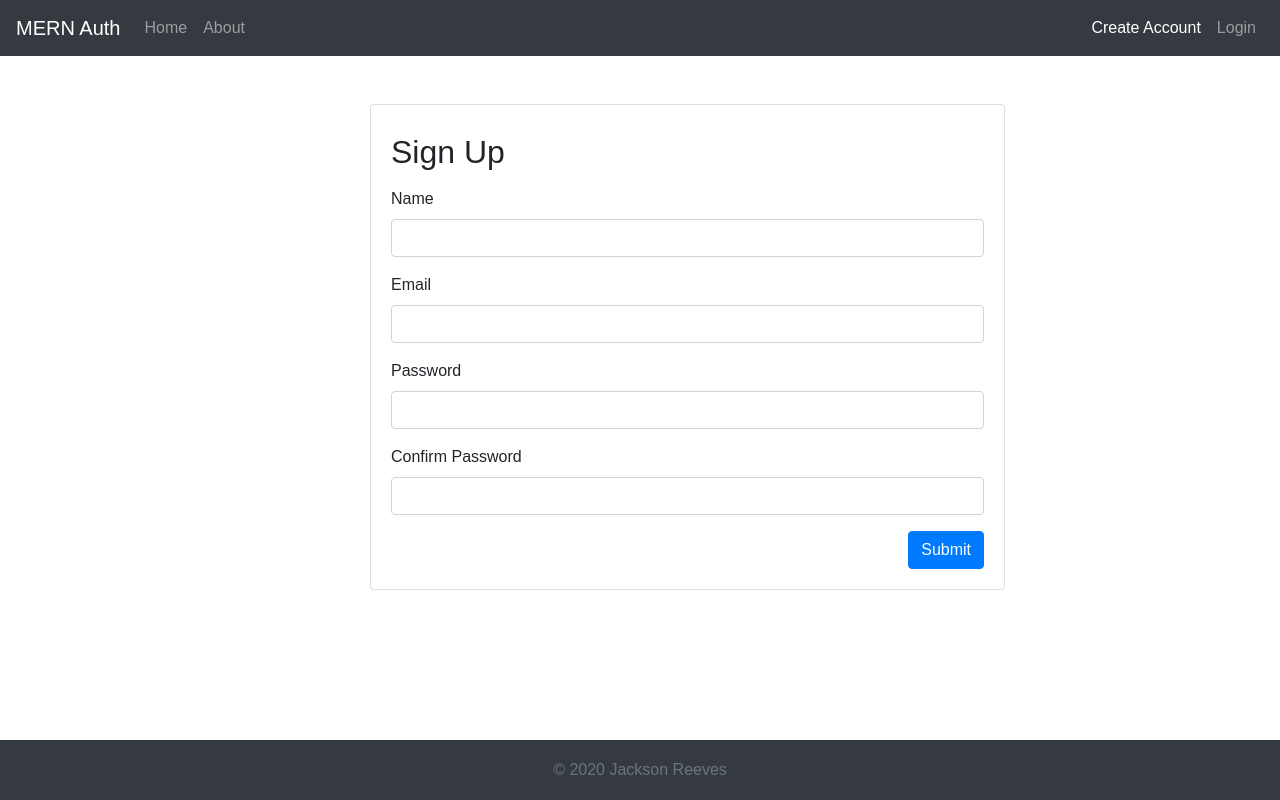
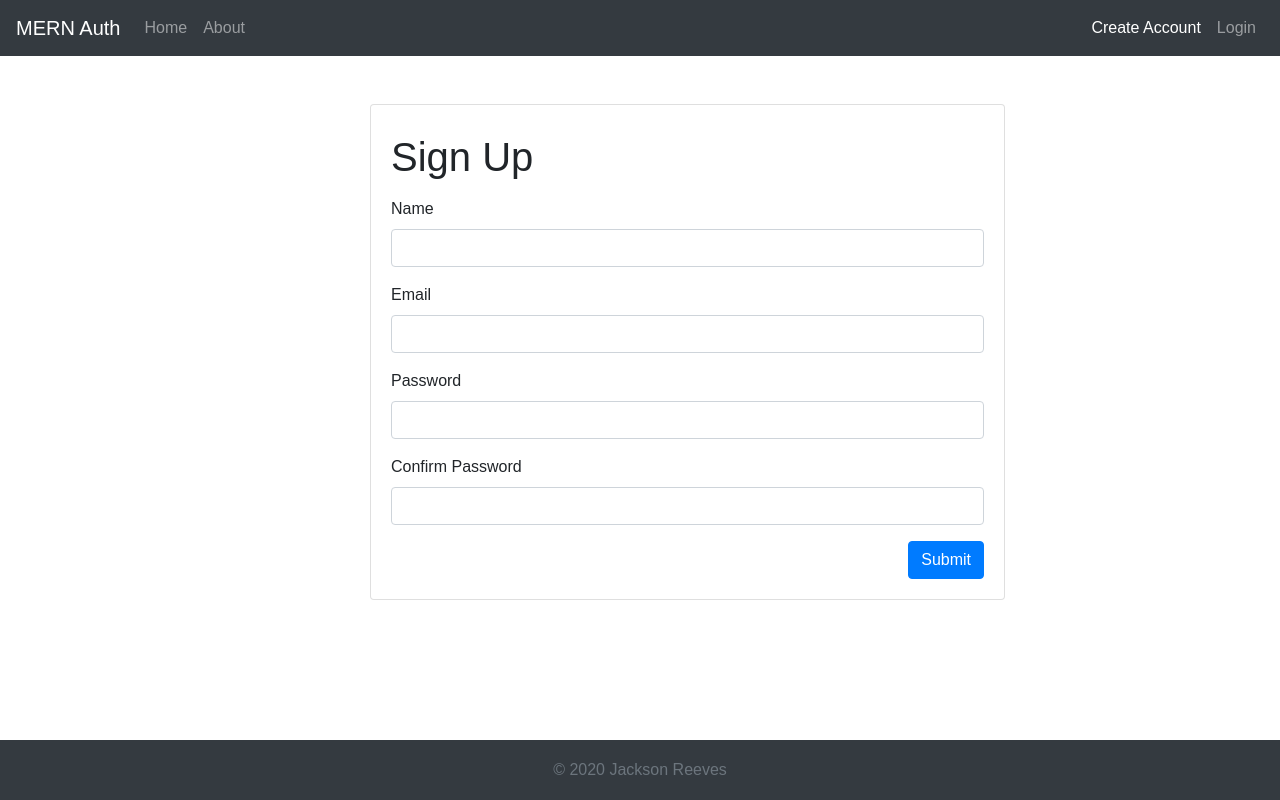
Before and after one commit to jtreeves/mern-auth-frontend, a React (Create React App) app: page /signup in a window 1280 px wide. Built offline with nearby package versions, Linux system fonts and the light colour scheme; no server answers.

Commit message:
[css] Change Signup and Login headers to h1s from h2s

```diff
--- a/src/components/Login.js
+++ b/src/components/Login.js
@@ -50,7 +50,7 @@ function Login(props) {
         <div className="row mt-4">
             <div className="col-md-7 offset-md-3">
                 <div className="card card-body">
-                    <h2 className="py-2">Log In</h2>
+                    <h1 className="py-2">Log In</h1>
                     <form onSubmit={handleSubmit}>
                         <div className="form-group">
                             <label htmlFor="email">Email</label>
--- a/src/components/Signup.js
+++ b/src/components/Signup.js
@@ -58,7 +58,7 @@ function Signup() {
         <div className="row mt-4">
             <div className="col-md-7 offset-md-3">
                 <div className="card card-body">
-                    <h2 className="py-2">Sign Up</h2>
+                    <h1 className="py-2">Sign Up</h1>
                     <form onSubmit={handleSubmit}>
                         <div className="form-group">
                             <label htmlFor="name">Name</label>
```
